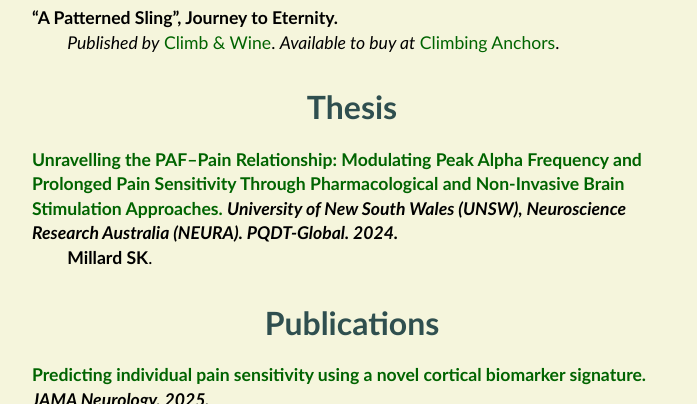
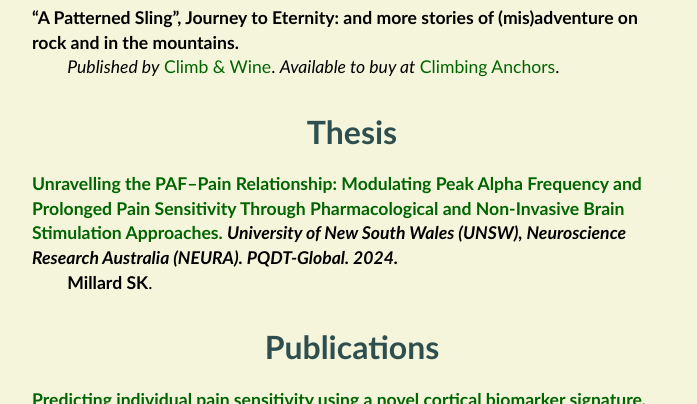
Before and after one commit to sammymillard/sammymillard.github.io, a plain HTML site: page index.html in a window 1280 px wide. Shown: the part 696-1100 px from the top of the page, without its empty margins (288-985 px from the left). Drawn offline with Linux system fonts and the light colour scheme.

Commit message:
edit to book contribution

```diff
--- a/index.html
+++ b/index.html
@@ -37,7 +37,7 @@ In my free time I enjoy rock climbing, playing classical guitar, and exploring t
 <h1>Book contribution</h1>
 <p>
 <div id="publication">
-“A Patterned Sling”, Journey to Eternity.
+“A Patterned Sling”, Journey to Eternity: and more stories of (mis)adventure on rock and in the mountains.
 </div>
 <div id="authors">
 <i>Published by</i>
```
